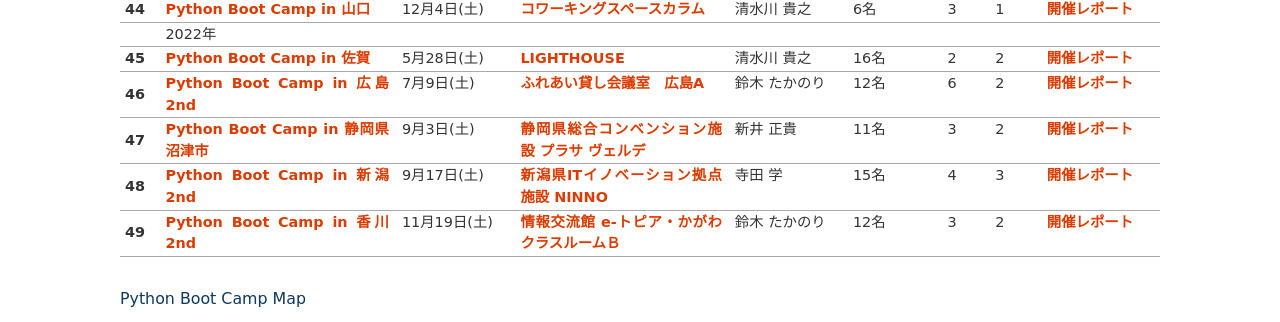
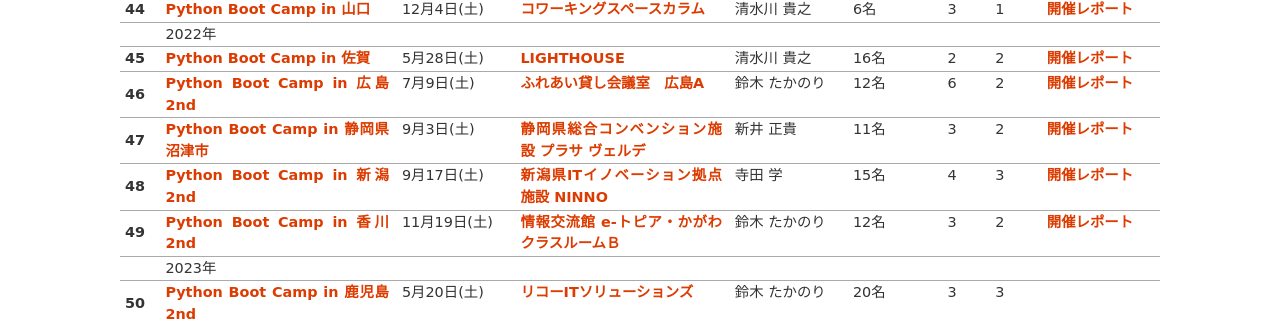
Before and after one commit to pyconjp/www.pycon.jp, a Sphinx documentation site: the page built from source/support/bootcamp.rst, in a window 1280 px wide and 900 px high, scrolled down 4039 px, cut to the strip 0-322 px from the top of the window. Built offline with Sphinx 7.4.7, drawn with Linux system fonts in a browser that asks for light colours.

Commit message:
add pycamp kagoshima 2nd

```diff
--- a/source/support/bootcamp.rst
+++ b/source/support/bootcamp.rst
@@ -640,6 +640,24 @@
      - 3
      - 2
      - `開催レポート <https://pyconjp.blogspot.com/2022/11/pycamp-in-kagawa-2nd.html>`__
+   * -
+     - 2023年
+     -
+     -
+     -
+     -
+     -
+     -
+     -
+   * - 50
+     - `Python Boot Camp in 鹿児島2nd <https://pyconjp.connpass.com/event/278007/>`__
+     - 5月20日(土)
+     - `リコーITソリューションズ <https://www.nangokubld.jp/building/tenant/center/>`_
+     - 鈴木 たかのり
+     - 20名
+     - 3
+     - 3
+     -
 
 Python Boot Camp Map
 --------------------
```
Also changed, not shown: other parts of source/support/bootcamp.rst (+1 -1 lines).
